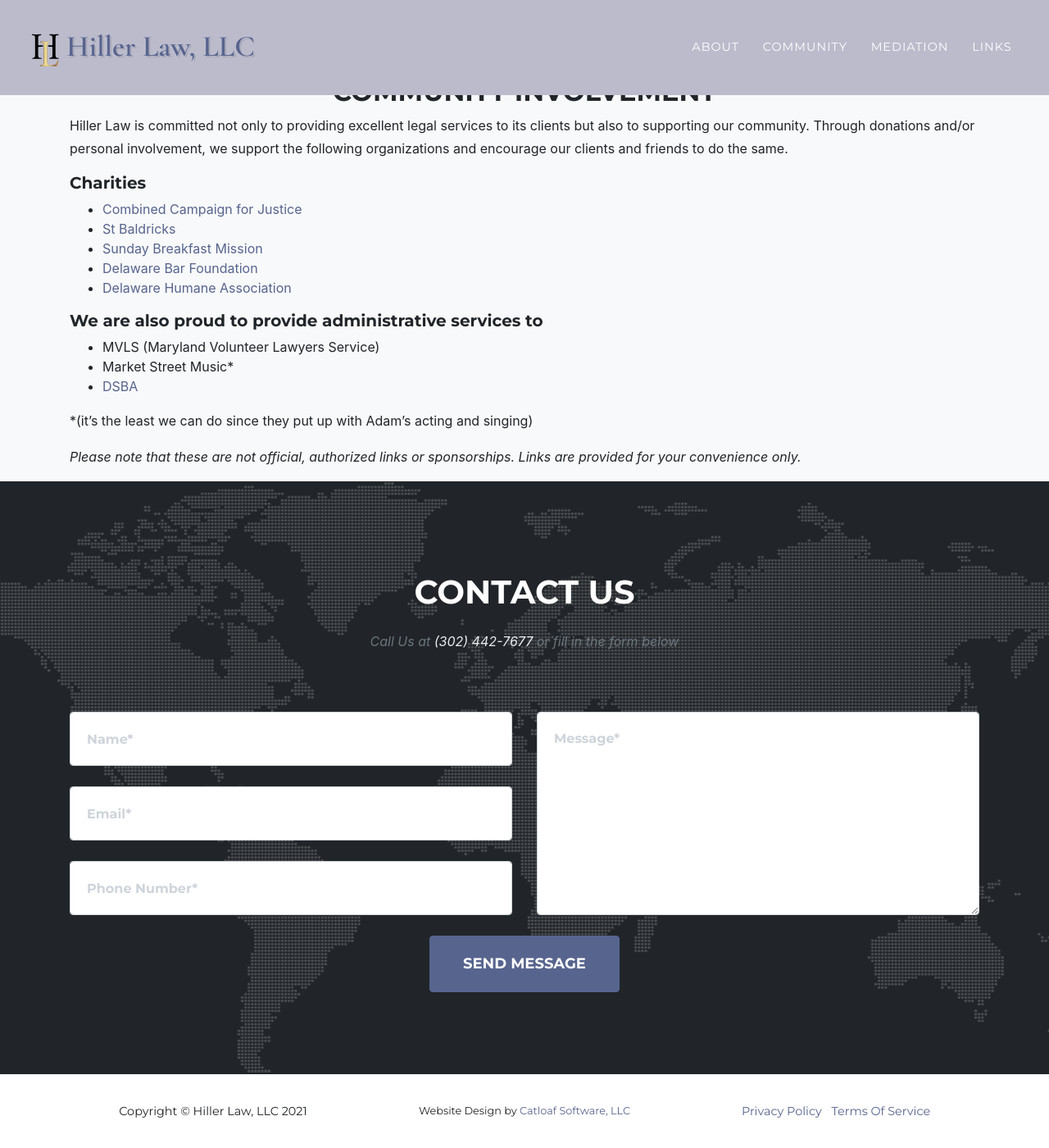
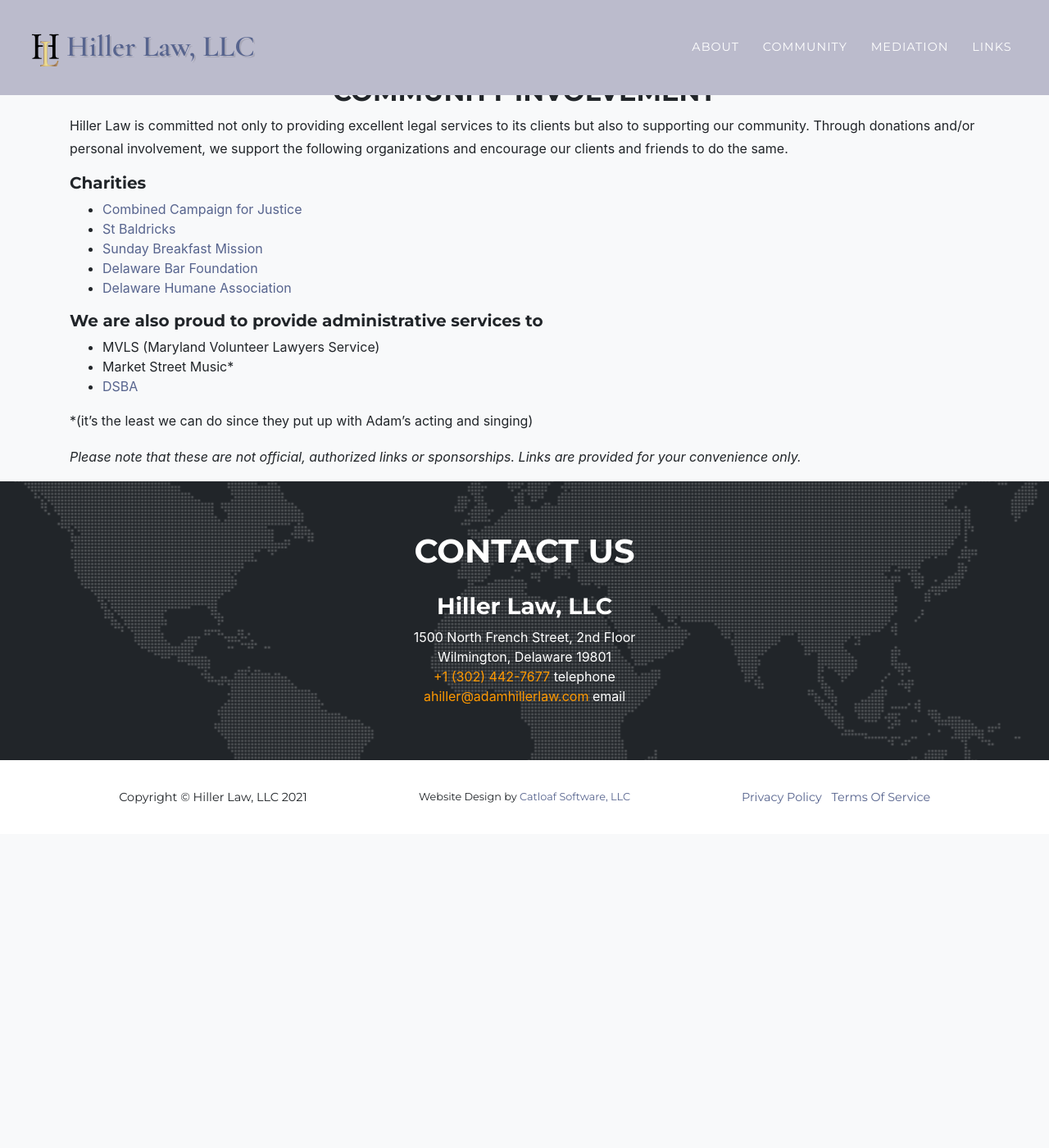
Before and after one commit to raviriley/agency-jekyll-theme, a Jekyll site: the page built from community.md, in a window 1280 px wide and 1400 px high, scrolled down 57 px. Shown: the whole window at 82% size. Built offline with Jekyll 4.4.1, drawn with Linux system fonts in a browser that asks for light colours; some web fonts are replaced; after the commit the page ends 1074 px from its top, so only the background shows below that.

Commit message:
Substitute contact form with address block

```diff
--- a/_includes/contact.html
+++ b/_includes/contact.html
@@ -4,44 +4,17 @@
       <div class="row">
         <div class="col-lg-12 text-center">
           <h2 class="section-heading text-uppercase">{{ site.data.sitetext.contact.title | markdownify | default: Contact Us }}</h2>
-          <h3 class="section-subheading text-muted">{{ site.data.sitetext.contact.text | default: "" }}</h3>
         </div>
       </div>
       <div class="row">
         <div class="col-lg-12">
-          <form id="contactForm" action="https://formspree.io/{% if site.formspree_form_path %}{{ site.formspree_form_path }}{% else %}{{ site.email }}{% endif %}" novalidate="novalidate" method="POST">
-		  <!--name="sentMessage"-->
-            <div class="row">
-              <div class="col-md-6">
-                <div class="form-group">
-                  <input name="name" class="form-control" id="name" type="text" placeholder="Name*" required="required" data-validation-required-message="Please enter your name.">
-                  <p class="help-block text-danger"></p>
-                </div>
-                <div class="form-group">
-                  <input name="_replyto" class="form-control" id="email" type="email" placeholder="Email*" required="required" data-validation-required-message="Please enter your email address.">
-                  <p class="help-block text-danger"></p>
-                </div>
-                <div class="form-group">
-                  <input name="phone" class="form-control" id="phone" type="tel" placeholder="Phone Number*" required="required" data-validation-required-message="Please enter your phone number.">
-                  <p class="help-block text-danger"></p>
-                </div>
-              </div>
-              <div class="col-md-6">
-                <div class="form-group">
-                  <textarea name="message" class="form-control" id="message" placeholder="Message*" required="required" data-validation-required-message="Please enter a message."></textarea>
-                  <p class="help-block text-danger"></p>
-                </div>
-              </div>
-			  <input type="hidden" name="_subject" id="email-subject" value="Contact Form Submission">
-              <div class="clearfix"></div>
-              <div class="col-lg-12 text-center">
-                <div id="success"></div>
-                <button id="sendMessageButton" class="btn btn-primary btn-xl text-uppercase" type="submit">Send Message</button>
-              </div>
-			  <input type="text" name="_gotcha" style="display:none">
-			  <input type="hidden" name="_next" value="#"/>
-            </div>
-          </form>
+          <address class="text-center">
+            <h3>Hiller Law, LLC</h3>
+            1500 North French Street, 2nd Floor<br>
+            Wilmington, Delaware 19801<br>
+            <a href="tel:+13024427677">+1 (302) 442-7677</a> telephone<br>
+            <a href="mailto:{{ site.email }}">{{ site.email }}</a> email
+          </address>
         </div>
       </div>
     </div>
--- a/_sass/base/_page.scss
+++ b/_sass/base/_page.scss
@@ -30,7 +30,7 @@
 }
 
 .page-section {
-  padding: 100px 0;
+  padding: 50px 0;
   h2.section-heading {
     font-size: 40px;
     margin-top: 0;
--- a/_sass/layout/_contact.scss
+++ b/_sass/layout/_contact.scss
@@ -6,6 +6,12 @@
   background-position: center;
   .section-heading {
     color: $white;
+  }
+  address {
+    color: $white;
+    a {
+      color: rgb(255, 153, 0);
+    }
   }
   .form-group {
     margin-bottom: 25px;
```
Also changed, not shown: _includes/contact-form.html (added, +49 -0 lines), _includes/welcome.md (+0 -5 lines).
